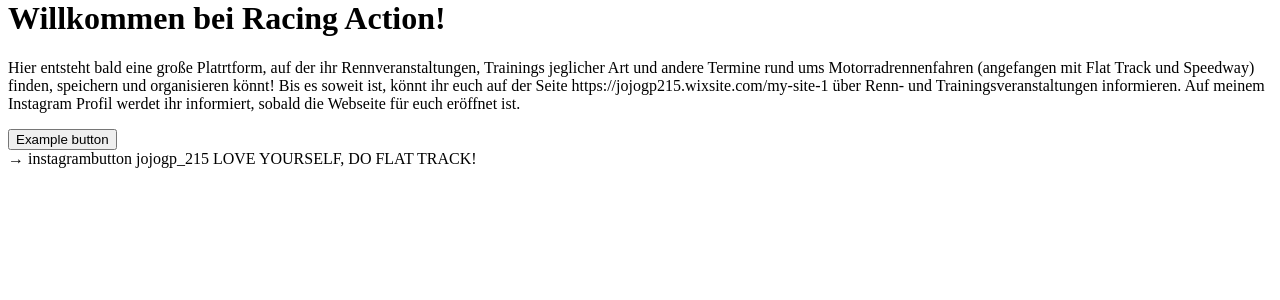
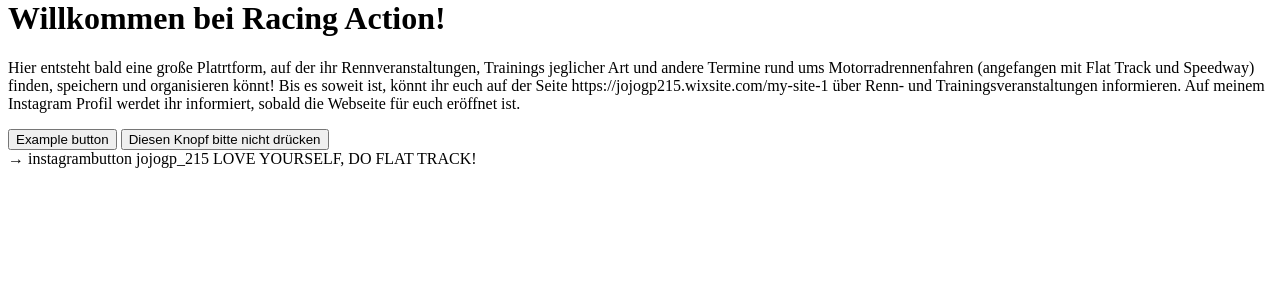
Before and after one commit to wolfkidsounds/www.racingaction.de, a Symfony app: template templates/racing_action/index.html.twig in a window 1280 px wide. Shown: the part 21-321 px from the top of the page. Run offline with Twig, Linux system fonts and the light colour scheme; the template is opened without the code that fills it, so the values that code supplies are empty; some libraries are stand-ins or nearby versions.

Commit message:
Update index.html.twig

```diff
--- a/templates/racing_action/index.html.twig
+++ b/templates/racing_action/index.html.twig
@@ -11,6 +11,7 @@
             Bis es soweit ist, könnt ihr euch auf der Seite https://jojogp215.wixsite.com/my-site-1 über Renn- und Trainingsveranstaltungen informieren.
             Auf meinem Instagram Profil werdet ihr informiert, sobald die Webseite für euch eröffnet ist.</p>
         <button class="btn btn-outline-primary btn-lg" type="button">Example button</button>
+        <button class="btn btn-outline-danger btn-lg" type="button">Diesen Knopf bitte nicht drücken</button>
     </div>
 </div>
 <div>  </div>
```
